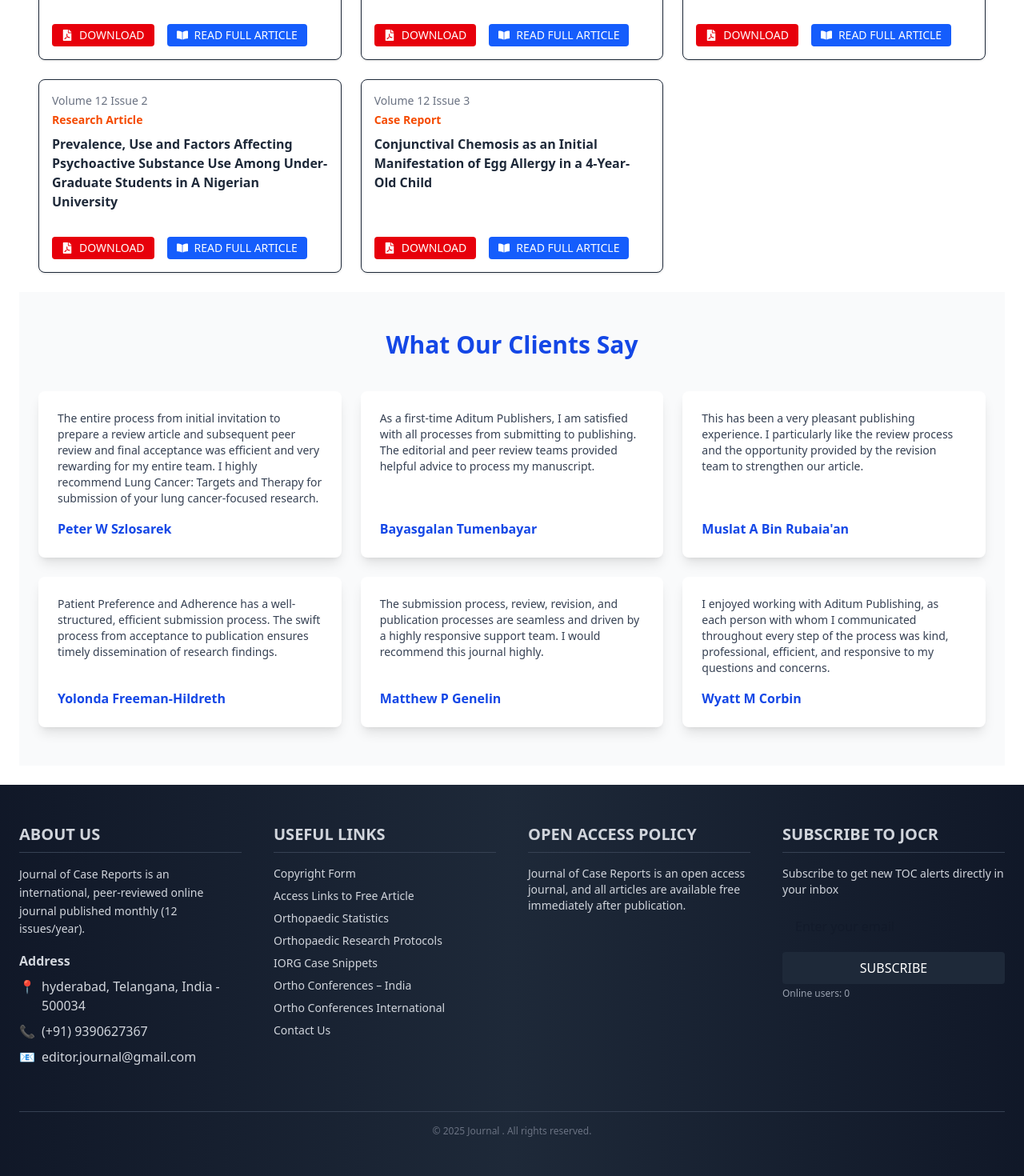
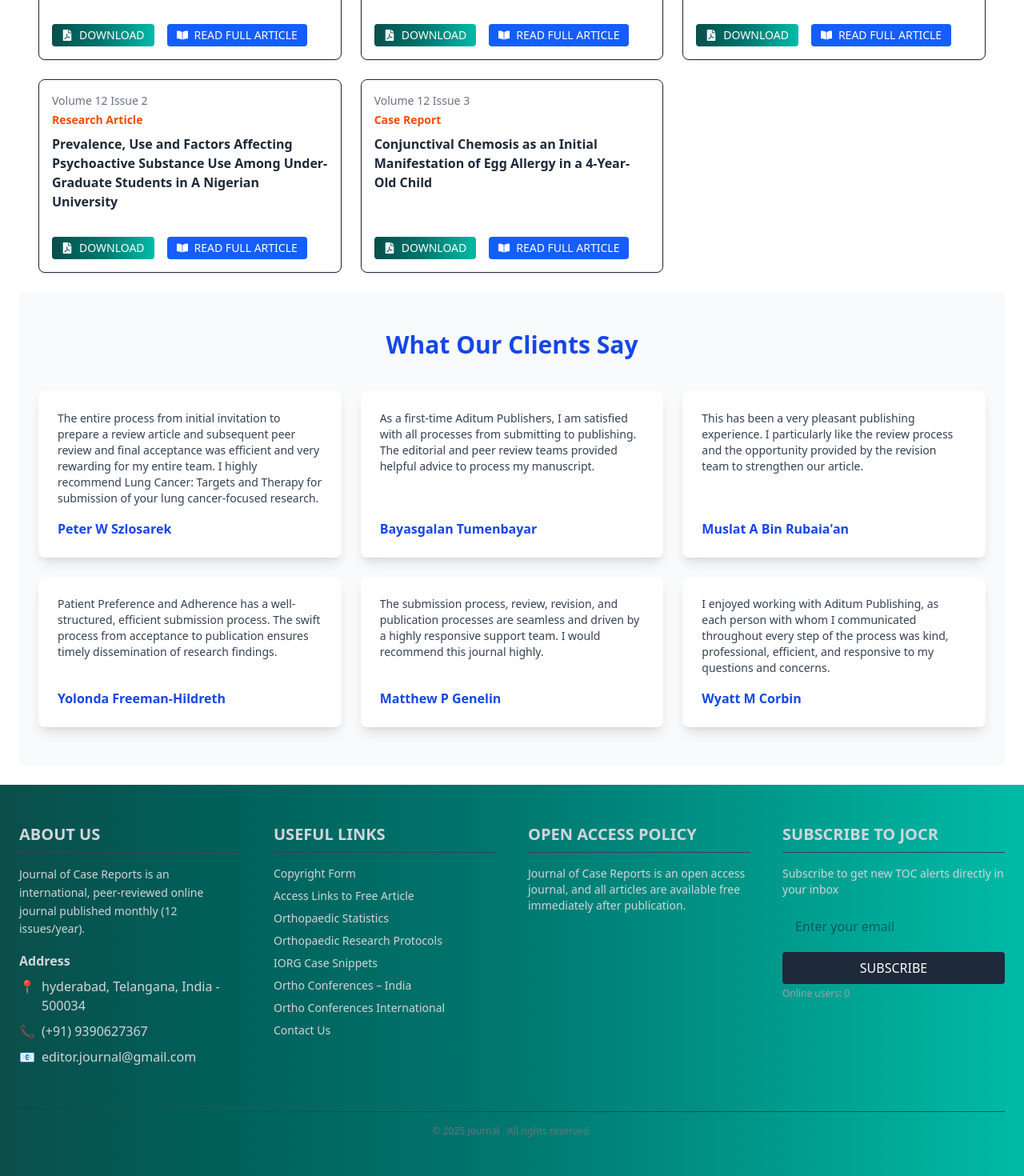
Before and after one commit to saikiranyalavarthi/journels, a React (Vite) app: page / in a window 1280 px wide. Shown: the part 1740-3210 px from the top of the page at 80% size. Built offline with nearby package versions, Linux system fonts and the light colour scheme.

Commit message:
update changes

```diff
--- a/src/Components/Footer.jsx
+++ b/src/Components/Footer.jsx
@@ -2,7 +2,7 @@ import React from "react";
 
 const Footer = () => {
   return (
-    <footer className="bg-gradient-to-r from-gray-900 via-gray-800 to-gray-900 text-gray-300 py-12 px-6">
+    <footer className="bg-gradient-to-r from-teal-900 via-teal-700 to-teal-500 text-gray-300 py-12 px-6">
       <div className="max-w-7xl mx-auto grid grid-cols-1 md:grid-cols-4 gap-10">
         {/* About Us */}
         <div>
--- a/src/pages/LatestArticles.jsx
+++ b/src/pages/LatestArticles.jsx
@@ -102,7 +102,7 @@ const LatestArticles = () => {
               </h3>
             </div>
             <div className="flex gap-4 mt-4">
-              <button className="flex items-center gap-2 bg-red-600 hover:bg-red-500 text-white px-3 py-1 rounded text-sm transition">
+              <button className="flex items-center gap-2 bg-gradient-to-r from-teal-900 via-teal-700 to-teal-500 hover:from-teal-800 hover:via-teal-600 hover:to-teal-400 text-white px-3 py-1 rounded text-sm transition">
                 <FaFilePdf /> DOWNLOAD
               </button>
               <button className="flex items-center gap-2 bg-blue-600 hover:bg-blue-500 text-white px-3 py-1 rounded text-sm transition">
```
